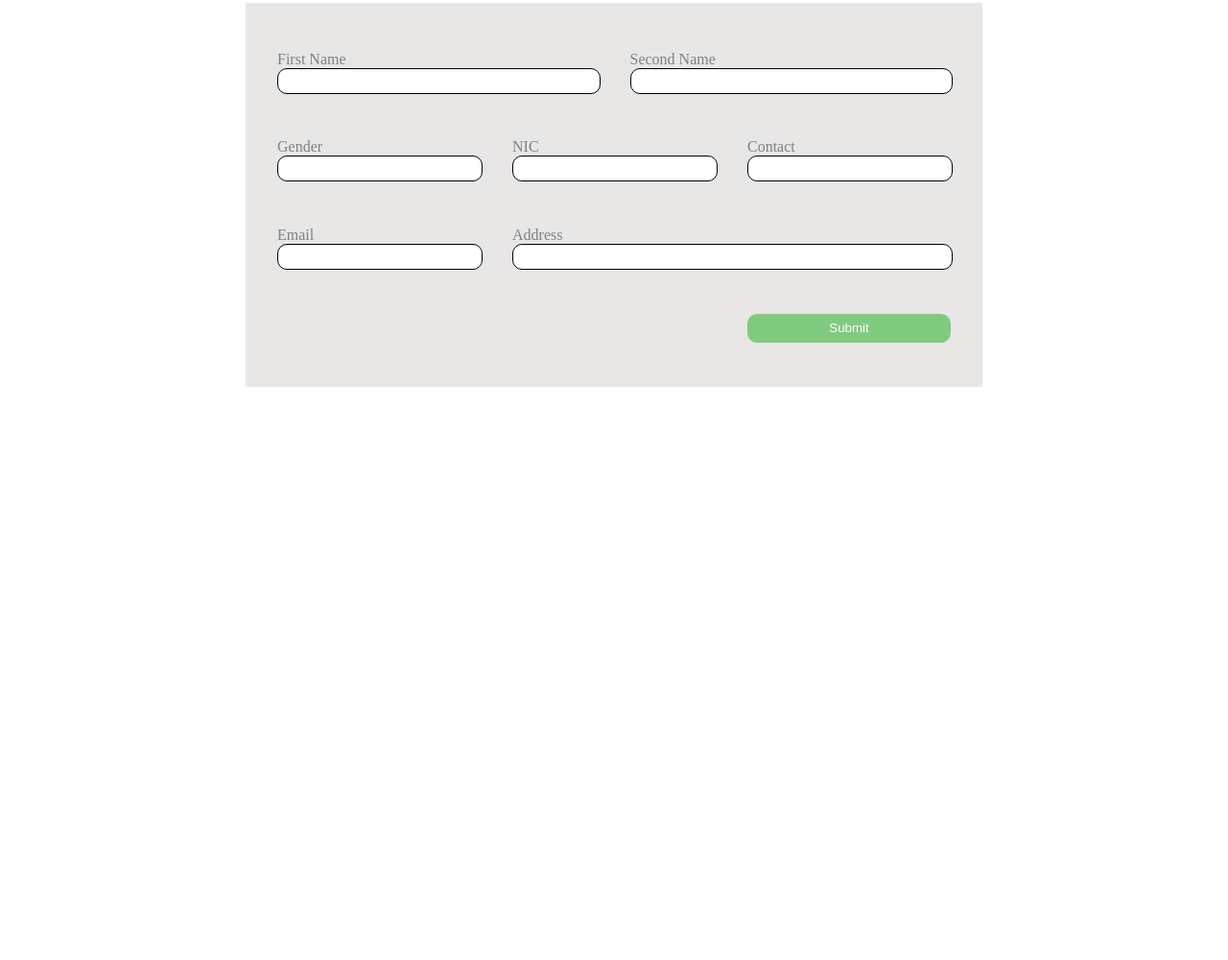
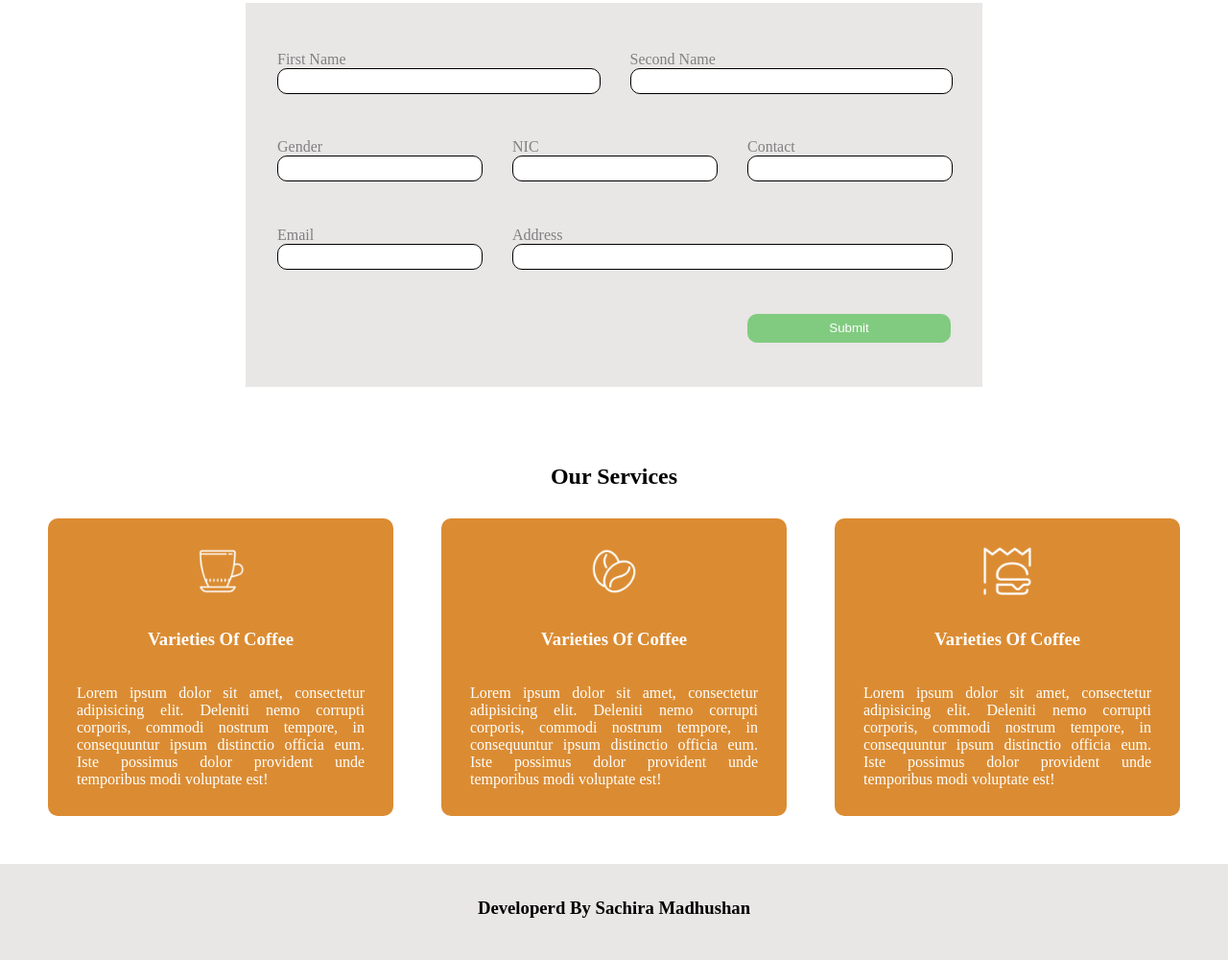
Before and after one commit to sachira-madhushan/CSS-Layout-Assignment, a plain HTML site: page index.html in a window 1280 px wide. Shown: the part 153-1153 px from the top of the page at 96% size. Before the commit the page ends 800 px from the top, so only its background shows below. Drawn offline with Linux system fonts and the light colour scheme.

Commit message:
Finalize

```diff
--- a/css/index.css
+++ b/css/index.css
@@ -91,3 +91,49 @@ input{
 .input p{
     color: gray;
 }
+
+.service{
+    display:flex;
+    flex-wrap: wrap;
+    flex-direction: row;
+    justify-content: space-evenly;
+
+}
+h2{
+    padding:30px;
+    text-align: center;
+}
+.item{
+    text-align: justify;
+    width:300px;
+    height: 250px;
+    background-color: rgba(219, 140, 51, 1);
+    padding:30px;
+    color: white;
+    display: flex;
+    flex-direction: column;
+    justify-content: center;
+    align-items: center;
+    border-radius: 10px;
+}
+.item h3{
+    text-align: center;
+}
+
+.item img {
+    width: 50px;
+    margin: 0 auto;
+}
+
+footer{
+    margin-top:50px;
+    width:100%;
+    height:100px;
+    background-color:rgba(233, 230, 230, 1) ;
+
+}
+
+h3{
+    text-align: center;
+    padding-top: 35px;
+}
--- a/index.html
+++ b/index.html
@@ -60,5 +60,30 @@
 
         <button>Submit</button>
     </div>
+    <h2>Our Services</h2>
+    <div class="service">
+        <div class="item">
+            <img src="./src/Coffee.png" alt="">
+            <h3>Varieties Of Coffee</h3><br><br>
+            <p>Lorem ipsum dolor sit amet, consectetur adipisicing elit. Deleniti nemo corrupti corporis, commodi nostrum tempore, in consequuntur ipsum distinctio officia eum. Iste possimus dolor provident unde temporibus modi voluptate est!</p>
+        </div>
+
+        <div class="item">
+            <img src="./src/Coffee Beans.png" alt="">
+            <h3>Varieties Of Coffee</h3><br><br>
+            <p>Lorem ipsum dolor sit amet, consectetur adipisicing elit. Deleniti nemo corrupti corporis, commodi nostrum tempore, in consequuntur ipsum distinctio officia eum. Iste possimus dolor provident unde temporibus modi voluptate est!</p>
+        </div>
+
+        <div class="item">
+            <img src="./src/Hamburger.png" alt="">
+            <h3>Varieties Of Coffee</h3><br><br>
+            <p>Lorem ipsum dolor sit amet, consectetur adipisicing elit. Deleniti nemo corrupti corporis, commodi nostrum tempore, in consequuntur ipsum distinctio officia eum. Iste possimus dolor provident unde temporibus modi voluptate est!</p>
+        </div>
+
+    </div>
+
+    <footer>
+        <h3>Developerd By Sachira Madhushan</h3>
+    </footer>
 </body>
 </html>
```
Also changed, not shown: src/Coffee Beans.png (added), src/Coffee.png (added), src/Hamburger.png (added).
